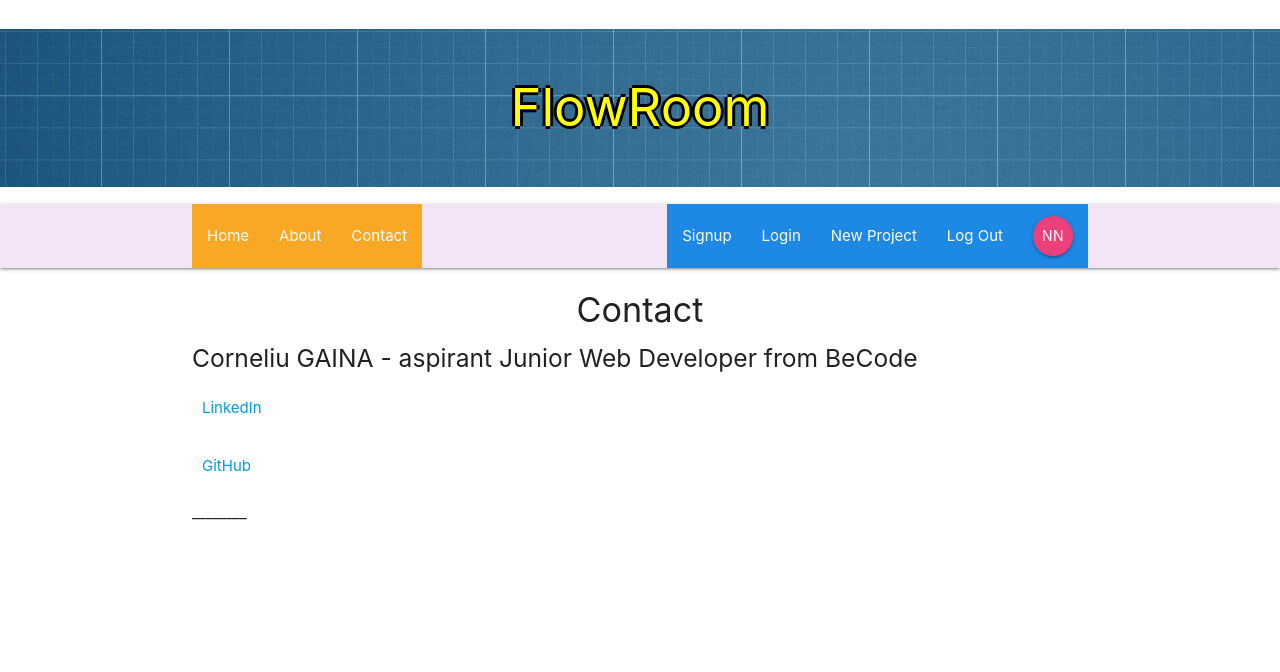
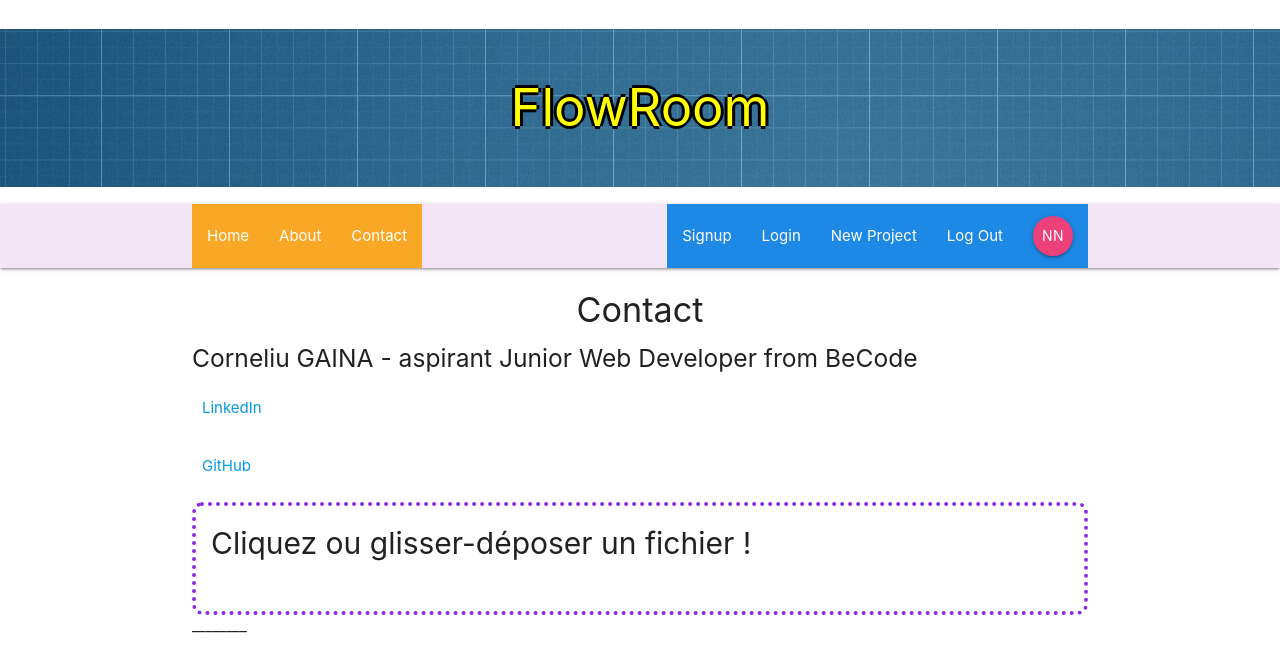
Before and after one commit to corneliushka/flowroom, a React (Create React App) app: page /flowroom/contact in a window 1280 px wide. Shown: the top 672 px of the page. Built offline with nearby package versions, Linux system fonts and the light colour scheme.

Commit message:
dropzone initialization class/hook

```diff
--- a/package.json
+++ b/package.json
@@ -4,9 +4,11 @@
   "private": true,
   "dependencies": {
     "axios": "^0.19.0",
+    "bootstrap": "^4.3.1",
     "gh-pages": "^2.0.1",
     "react": "^16.8.6",
     "react-dom": "^16.8.6",
+    "react-dropzone": "^10.1.7",
     "react-redux": "^7.1.0",
     "react-router-dom": "^5.0.1",
     "react-scripts": "3.0.1",
@@ -35,5 +37,8 @@
       "last 1 firefox version",
       "last 1 safari version"
     ]
+  },
+  "devDependencies": {
+    "redux-devtools": "^3.5.0"
   }
 }
--- a/src/App.js
+++ b/src/App.js
@@ -1,8 +1,8 @@
 import React, { Component } from 'react';
 import Navbar from './components/layout/Navbar';
 import { BrowserRouter, Route, Switch} from 'react-router-dom'
-import About from './components/About'
-import Contact from './components/Contact'
+import About from './components/views/About'
+import Contact from './components/views/Contact'
 import Dashboard from './components/dashboard/Dashboard'
 import ProjectDetails from './components/projects/ProjectDetails'
 import SignIn from './components/auth/SignIn'
--- a/src/components/About.js
+++ b/src/components/views/About.js
@@ -1,5 +1,5 @@
 import React from 'react'
-import Rainbow from '../highOrderComponents/Rainbow'
+import Rainbow from '../../highOrderComponents/Rainbow'
 
 const About = () => {
     return (
--- a/src/components/Contact.js
+++ b/src/components/views/Contact.js
@@ -1,4 +1,5 @@
 import React from 'react'
+import UploadFile from '../../utils/UploadFile'
 
 const Contact = (props) => {
     console.log(props)
@@ -6,12 +7,20 @@ const Contact = (props) => {
     //    props.history.push('/about')
     // }, 2000)
     // This is programmatic redirects : after 2 seconds, the user is redirected on the path (object 'history', mathod 'push' + location)
+
+
+
     return (
         <div className="container">
             <h4 className="center">Contact</h4>
             <h5>Corneliu GAINA - aspirant Junior Web Developer from BeCode</h5>
             <p><a href="https://www.linkedin.com/in/corneliugaina/">LinkedIn</a></p>
             <p><a href="https://github.com/corneliushka">GitHub</a></p>
+
+            {/* DROPZONE TEST */}
+
+            <UploadFile/>
+
 ________</div>
     )
 }
--- a/src/components/Post.js
+++ b/src/components/views/Post.js
@@ -1,7 +1,7 @@
 import React, { Component } from 'react'
 // import axios from 'axios'
 import { connect } from 'react-redux'
-import { deletePost } from '../actions/postActions'
+import { deletePost } from '../../actions/postActions'
 
 class Post extends Component {
 /*     state = {
--- a/src/index.css
+++ b/src/index.css
@@ -63,3 +63,14 @@ code {
   flex-direction: row;
   justify-content: flex-start;
 }
+
+.dropzone {
+  font-size: 2em;
+  padding: 15px;
+  border: 4px dotted blueviolet;
+  border-radius: 10px;
+}
+
+.failingUpload {
+  color: red;
+}
--- /dev/null
+++ b/src/utils/UploadFile.js
@@ -0,0 +1,53 @@
+import React, { Component } from 'react'
+import Dropzone from 'react-dropzone'
+
+
+class UploadFile extends Component {
+
+    onDrop = (acceptedFiles) => {
+        console.log(acceptedFiles)
+    }
+
+    render() {
+        const maxSize = 10485760;
+
+        return(
+            <div className="text-center mt-5 dropzone">
+                <Dropzone
+                    onDrop={this.onDrop}
+                    accept="application/pdf"
+                    minSize={0}
+                    maxSize={maxSize} // 10MB
+                    multiple
+                >
+                    {({getRootProps, getInputProps, isDragActive, isDragReject, rejectedFiles, acceptedFiles}) => {
+                        const isFileTooLarge = rejectedFiles.length > 0 && rejectedFiles[0].size > maxSize;
+                        return (
+                            <div {...getRootProps()}>
+                                <input {...getInputProps()} />
+                                {!isDragActive && 'Cliquez ou glisser-déposer un fichier !'}
+                                {isDragActive && !isDragReject && "Déposez tant que c'est chaud !"}
+                                {isDragReject && "Désolé, le type de fichier n'est pas accepté ! (PDF seulement)"}
+                                {isFileTooLarge && (
+                                    <div className="failingUpload">
+                                        <span>Echec. Attention, le fichier est trop volumineux.</span>
+                                    </div>
+                                )}
+
+                                <ul className="list-group mt-2">
+                                    {acceptedFiles.length > 0 && acceptedFiles.map(acceptedFile => (
+                                        <li className="list-group-item list-group-item-success">
+                                            {acceptedFile.name}
+                                        </li>
+                                    ))}
+                                </ul>
+                            </div>
+                        )
+                    }}
+                </Dropzone>
+            </div>
+        );
+    }
+}
+
+export default UploadFile
```
Also changed, not shown: src/utils/UploadFileHook.js (added, +55 -0 lines), src/components/views/Home.js (renamed from src/components/Home.js), 1 other file (tests, documents, lock files or other folders).
